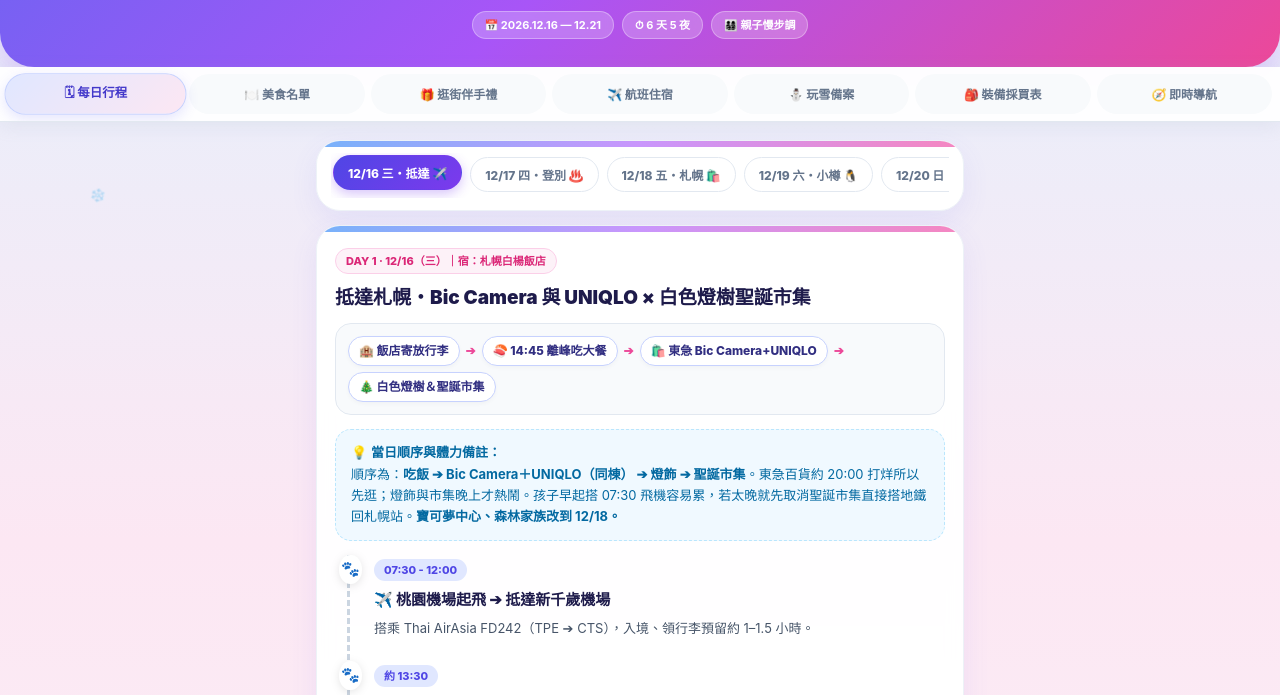
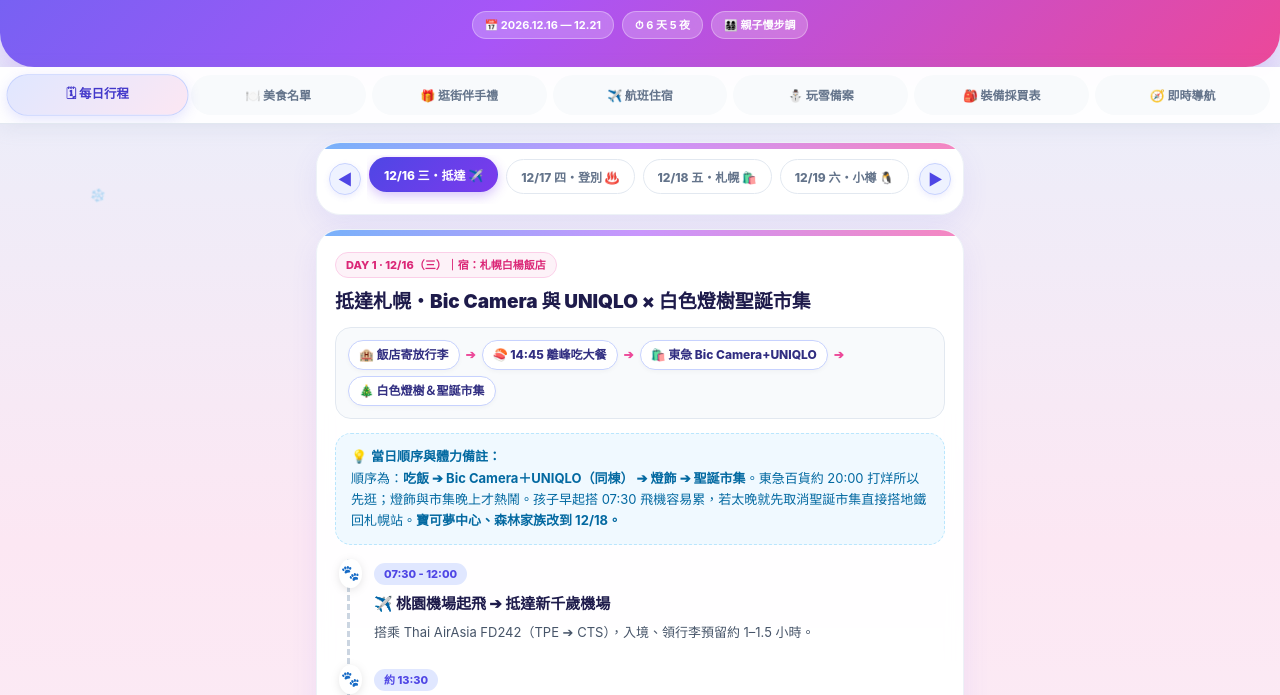
Before and after one commit to jasoncgs/hokkaido-2026, a plain HTML site: page index.html in a window 1280 px wide. Shown: the part 224-919 px from the top of the page. Drawn offline with Linux system fonts and the light colour scheme; a script that the page names is missing; a web font is replaced by a local one.

Commit message:
Auto-sync from Drive: 北海道冬日親子旅行_隨身手冊_V2.html

```diff
--- a/index.html
+++ b/index.html
@@ -3,7 +3,7 @@
 <head>
   <meta charset="UTF-8">
   <meta name="viewport" content="width=device-width, initial-scale=1.0, viewport-fit=cover">
-  <title>❄️ 北海道冬日親子冒險 · 隨行手冊 V1 (最新行程整合＋20間精選美食典藏版) ⛄</title>
+  <title>❄️ 北海道冬日親子冒險 · 隨行手冊 V2 (最新行程整合＋20間精選美食典藏版) ⛄</title>
   <style>
     @import url('https://fonts.googleapis.com/css2?family=Zen+Maru+Gothic:wght@400;500;700;900&display=swap');
 
@@ -141,7 +141,7 @@
       border: 1px solid rgba(255,255,255,0.32);
     }
 
-    /* 黏性果凍分頁列 */
+    /* 黏性果凍分頁列 (支援滑動與桌機可見卷軸) */
     nav.nav-tabs {
       display: flex;
       background: rgba(255, 255, 255, 0.94);
@@ -151,15 +151,19 @@
       z-index: 99;
       box-shadow: 0 4px 18px rgba(148, 163, 184, 0.14);
       border-bottom: 1px solid #e2e8f0;
-      padding: 7px 8px;
+      padding: 8px 10px;
       gap: 6px;
       overflow-x: auto;
-      scrollbar-width: none;
-    }
-    nav.nav-tabs::-webkit-scrollbar { display: none; }
+      scrollbar-width: thin;
+      scrollbar-color: #c7d2fe #f8fafc;
+    }
+    nav.nav-tabs::-webkit-scrollbar { height: 5px; }
+    nav.nav-tabs::-webkit-scrollbar-track { background: #f8fafc; border-radius: 999px; }
+    nav.nav-tabs::-webkit-scrollbar-thumb { background: #c7d2fe; border-radius: 999px; }
+    nav.nav-tabs::-webkit-scrollbar-thumb:hover { background: #818cf8; }
     .nav-tab-btn {
       flex: 1;
-      min-width: 76px;
+      min-width: 78px;
       padding: 8px 11px;
       text-align: center;
       background: #f8fafc;
@@ -263,15 +267,62 @@
       color: #5b21b6;
     }
 
-    /* 日程膠囊切換 */
+    /* 日程膠囊切換：顯示明確卷軸 + 左右捲動按鈕 + 支援滑鼠滾輪橫向滑動 */
+    .day-nav-container {
+      display: flex;
+      align-items: center;
+      gap: 6px;
+    }
+    .scroll-arrow-btn {
+      flex: 0 0 auto;
+      width: 32px;
+      height: 32px;
+      border-radius: 50%;
+      border: 1.5px solid #c7d2fe;
+      background: #eef2ff;
+      color: #4f46e5;
+      font-weight: 900;
+      font-size: 14px;
+      cursor: pointer;
+      display: inline-flex;
+      align-items: center;
+      justify-content: center;
+      transition: all 0.2s;
+      box-shadow: 0 2px 6px rgba(99, 102, 241, 0.12);
+    }
+    .scroll-arrow-btn:hover {
+      background: #4f46e5;
+      color: #fff;
+    }
+    .scroll-arrow-btn:active {
+      transform: scale(0.92);
+    }
     .day-selector-wrap {
+      flex: 1;
       display: flex;
       gap: 8px;
       overflow-x: auto;
-      padding: 4px 2px 6px;
-      scrollbar-width: none;
-    }
-    .day-selector-wrap::-webkit-scrollbar { display: none; }
+      padding: 4px 2px 10px;
+      scroll-behavior: smooth;
+      scrollbar-width: auto;
+      scrollbar-color: #818cf8 #e0e7ff;
+    }
+    .day-selector-wrap::-webkit-scrollbar {
+      height: 8px;
+      display: block;
+    }
+    .day-selector-wrap::-webkit-scrollbar-track {
+      background: #eef2ff;
+      border-radius: 9999px;
+    }
+    .day-selector-wrap::-webkit-scrollbar-thumb {
+      background: linear-gradient(90deg, #818cf8, #c084fc);
+      border-radius: 9999px;
+      border: 1px solid #eef2ff;
+    }
+    .day-selector-wrap::-webkit-scrollbar-thumb:hover {
+      background: linear-gradient(90deg, #4f46e5, #9333ea);
+    }
     .day-btn {
       flex: 0 0 auto;
       padding: 8px 14px;
@@ -351,16 +402,19 @@
     }
     .route-arrow { color: #ec4899; font-weight: 900; }
 
-    /* 美食篩選列 */
+    /* 美食篩選列 (同樣加上明確卷軸方便桌機操作) */
     .filter-bar {
       display: flex;
       gap: 6px;
       overflow-x: auto;
-      padding-bottom: 8px;
+      padding-bottom: 10px;
       margin-bottom: 12px;
-      scrollbar-width: none;
-    }
-    .filter-bar::-webkit-scrollbar { display: none; }
+      scrollbar-width: auto;
+      scrollbar-color: #818cf8 #e0e7ff;
+    }
+    .filter-bar::-webkit-scrollbar { height: 7px; display: block; }
+    .filter-bar::-webkit-scrollbar-track { background: #eef2ff; border-radius: 9999px; }
+    .filter-bar::-webkit-scrollbar-thumb { background: #818cf8; border-radius: 9999px; }
     .filter-pill {
       flex: 0 0 auto;
       padding: 6px 13px;
@@ -622,7 +676,7 @@
     .badge-yellow { background: #fefce8; color: #b45309; border: 1px solid #fde68a; }
     .badge-purple { background: #f5f3ff; color: #6d28d9; border: 1px solid #ddd6fe; }
   </style>
-<script type="text/javascript" nonce="01c2afda60f848178e890d4ae34" src="//local.adguard.org?ts=1795535483841&amp;type=content-script&amp;dmn=contribution.usercontent.google.com&amp;url=https%3A%2F%2Fcontribution.usercontent.google.com%2Fdownload%3Fc%3DCgxiYXJkX3N0b3JhZ2USUBINcmVzcG9uc2VfZGF0YRo_CjBkNDU3ODhkYzdiNTEyOWM4MDAwNjYxMDgwOWY3YWQ3NjA4ZWI2YWJjZDMyZTkyODcSCxIHEMC3grzAEBgB%26filename%3D%25E5%258C%2597%25E6%25B5%25B7%25E9%2581%2593%25E5%2586%25AC%25E6%2597%25A5%25E8%25A6%25AA%25E5%25AD%2590%25E6%2597%2585%25E8%25A1%258C_%25E5%25AE%258C%25E6%2595%25B4%25E5%2585%25B8%25E8%2597%258F%25E7%2589%2588_V1.html%26opi%3D103135050&amp;app=chrome.exe&amp;css=3&amp;js=1&amp;rel=1&amp;rji=1&amp;sbe=1"></script><script type="text/javascript" nonce="01c2afda60f848178e890d4ae34" src="//local.adguard.org?ts=1795535483841&amp;name=AdGuard%20Assistant&amp;name=AdGuard%20Extra&amp;type=user-script"></script></head>
+<script type="text/javascript" nonce="16d1420ecc2d4dfba4817100c90" src="//local.adguard.org?ts=1795579290984&amp;type=content-script&amp;dmn=contribution.usercontent.google.com&amp;url=https%3A%2F%2Fcontribution.usercontent.google.com%2Fdownload%3Fc%3DCgxiYXJkX3N0b3JhZ2USUBINcmVzcG9uc2VfZGF0YRo_CjA4NDQ2NmJlMTIzYjRmOTA5MDAwNjYxMGYyYjM1ZDFmNjA4ZWI3NGI3MDQwMjlkMjMSCxIHEMC3grzAEBgB%26filename%3D%25E5%258C%2597%25E6%25B5%25B7%25E9%2581%2593%25E5%2586%25AC%25E6%2597%25A5%25E8%25A6%25AA%25E5%25AD%2590%25E6%2597%2585%25E8%25A1%258C_%25E5%25AE%258C%25E6%2595%25B4%25E5%2585%25B8%25E8%2597%258F%25E7%2589%2588_V2.html%26opi%3D103135050&amp;app=chrome.exe&amp;css=3&amp;js=1&amp;rel=1&amp;rji=1&amp;sbe=1"></script><script type="text/javascript" nonce="16d1420ecc2d4dfba4817100c90" src="//local.adguard.org?ts=1795579290984&amp;name=AdGuard%20Extra&amp;type=user-script"></script></head>
 <body>
 
   <div class="snow-container">
@@ -638,7 +692,7 @@
       <span>🐧</span><span>⛄</span><span>🎁</span>
     </div>
     <br>
-    <div class="badge">HOKKAIDO WINTER TRIP · 2026 · V1</div>
+    <div class="badge">HOKKAIDO WINTER TRIP · 2026 · V2</div>
     <h1>北海道冬日親子冒險</h1>
     <p>最新行程（伊達時代村・第一滝本館・小樽水族館・美唄雪樂園）＋20 間精選美食典藏手冊 ❄️</p>
     <div class="meta-pills">
@@ -661,14 +715,18 @@
   <main>
     <!-- TAB 1: 每日行程 (依老婆最新PDF行程 + 整合精選美食推薦) -->
     <div id="tab-itinerary" class="tab-pane active">
-      <div class="card" style="padding: 12px 14px; margin-bottom: 14px;">
-        <div class="day-selector-wrap">
+      <div class="card" style="padding: 12px 12px 10px; margin-bottom: 14px;">
+        <div class="day-nav-container">
+          <button type="button" class="scroll-arrow-btn" aria-label="向左捲動日期" onclick="scrollDayBar(-180)">◀</button>
+          <div class="day-selector-wrap" id="daySelectorWrap">
             <button class="day-btn active" onclick="showDay(1)">12/16 三・抵達 ✈️</button>
             <button class="day-btn" onclick="showDay(2)">12/17 四・登別 ♨️</button>
             <button class="day-btn" onclick="showDay(3)">12/18 五・札幌 🛍️</button>
             <button class="day-btn" onclick="showDay(4)">12/19 六・小樽 🐧</button>
             <button class="day-btn" onclick="showDay(5)">12/20 日・美唄 ⛄</button>
             <button class="day-btn" onclick="showDay(6)">12/21 一・回家 🛫</button>
+          </div>
+          <button type="button" class="scroll-arrow-btn" aria-label="向右捲動日期" onclick="scrollDayBar(180)">▶</button>
         </div>
       </div>
 
@@ -1733,6 +1791,13 @@
       if (btnEl) btnEl.classList.add('active');
     }
 
+    function scrollDayBar(offset) {
+      const wrap = document.getElementById('daySelectorWrap');
+      if (wrap) {
+        wrap.scrollBy({ left: offset, behavior: 'smooth' });
+      }
+    }
+
     function showDay(dayNum) {
       document.querySelectorAll('.day-content').forEach(el => el.classList.remove('active'));
       const target = document.getElementById('day-' + dayNum);
@@ -1741,6 +1806,7 @@
       document.querySelectorAll('.day-btn').forEach((btn, idx) => {
         if (idx === dayNum - 1) {
           btn.classList.add('active');
+          btn.scrollIntoView({ behavior: 'smooth', block: 'nearest', inline: 'center' });
         } else {
           btn.classList.remove('active');
         }
@@ -1824,6 +1890,17 @@
       loadChecklist();
       showDay(1);
       updateNavLink();
+
+      // 支援桌機滑鼠滾輪直接橫向滑動日期列
+      const dayWrap = document.getElementById('daySelectorWrap');
+      if (dayWrap) {
+        dayWrap.addEventListener('wheel', (e) => {
+          if (e.deltaY !== 0) {
+            e.preventDefault();
+            dayWrap.scrollLeft += e.deltaY;
+          }
+        }, { passive: false });
+      }
     });
   </script>
 </body>
```
Lines whose indentation alone changed are shown as unchanged.
